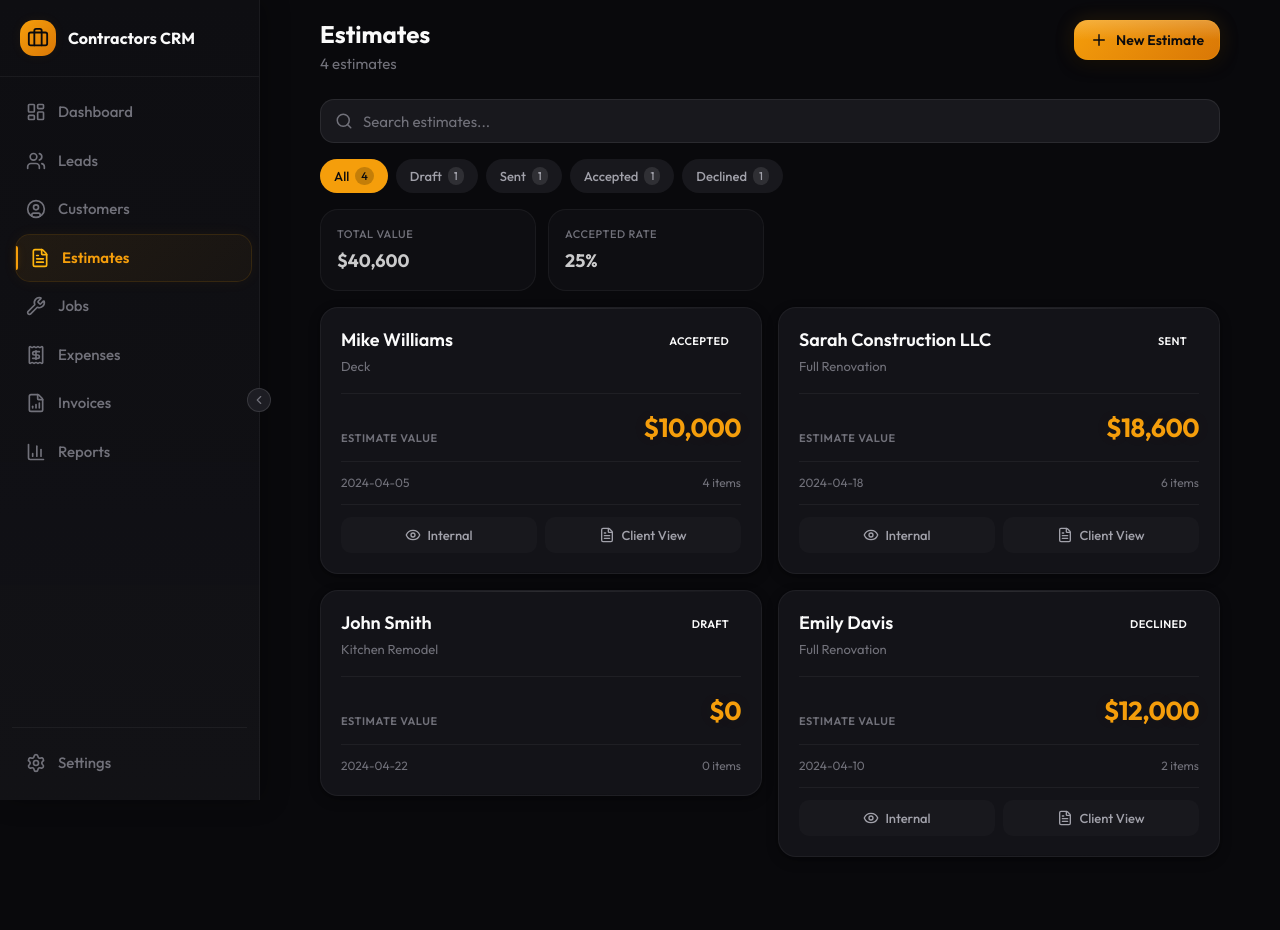
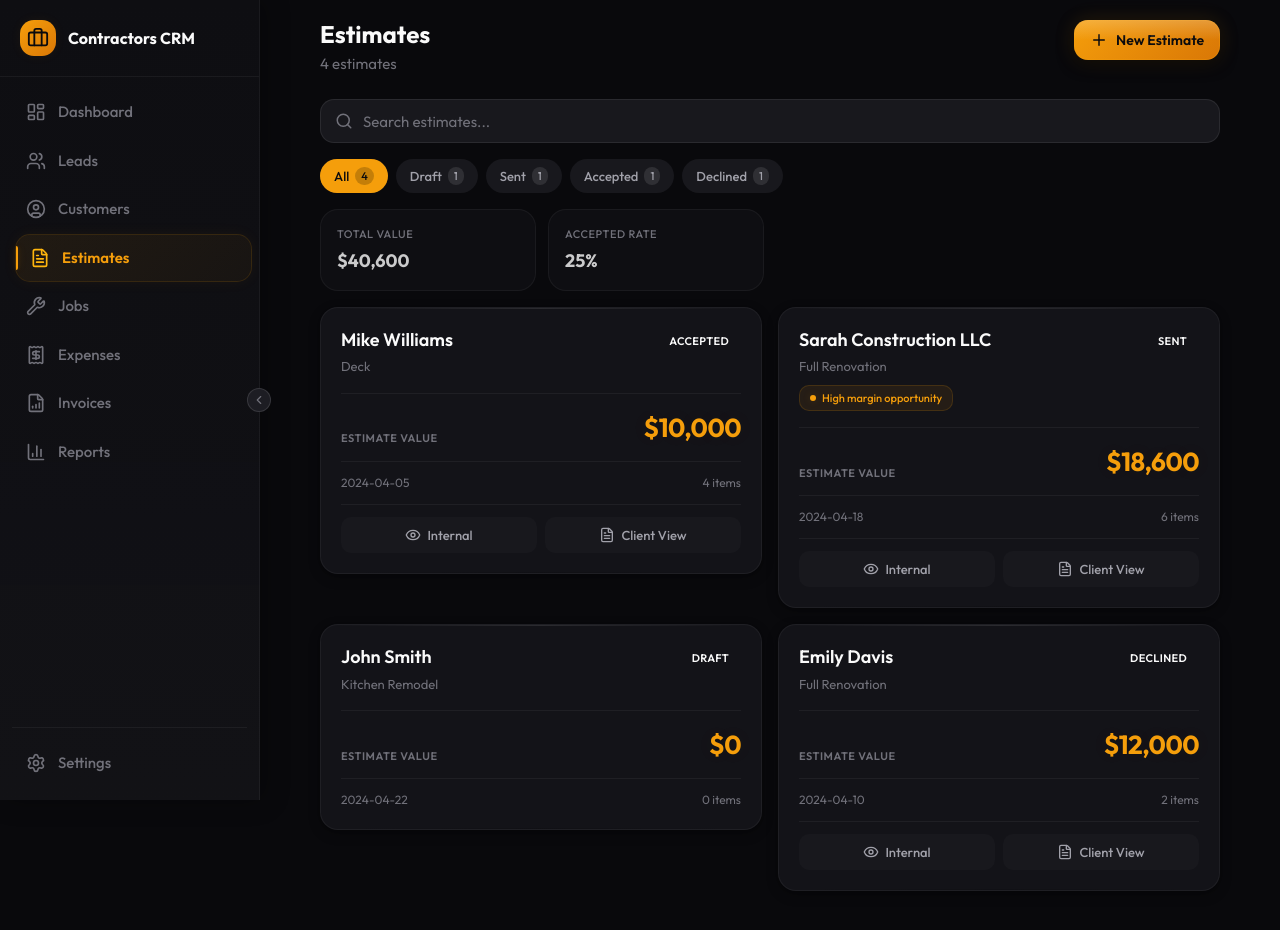
Before and after one commit to furnacerat/CRM, a React (Vite) app: page /estimates in a window 1280 px wide. Shown: the top 930 px of the page. Built offline with nearby package versions, Linux system fonts and the light colour scheme.

Commit message:
feat: decision guidance - subtle action cues
- Ready to send: green dot (draft + good margin)
- Needs follow-up: yellow dot (sent, no response)
- High margin: amber glow (sent + 25%+ margin)

- Visual cues appear inside estimate cards
- User knows what to do next without thinking

```diff
--- a/src/pages/Estimates.jsx
+++ b/src/pages/Estimates.jsx
@@ -136,6 +136,22 @@ export default function Estimates() {
                     <p className={styles.estimateProjects}>
                       {estimate.projects.join(', ')}
                     </p>
+                    {(() => {
+                      const cost = estimate.items?.reduce((s, i) => s + (i.unitCost || 0) * (i.quantity || 1), 0) || 0;
+                      const sell = estimate.totalSell || 0;
+                      const margin = cost > 0 ? ((sell - cost) / sell) * 100 : 0;
+
+                      if (estimate.status === 'sent' && margin >= 25) {
+                        return <span className={`${styles.guidance} ${styles.highMargin}`}>High margin opportunity</span>;
+                      }
+                      if (estimate.status === 'sent') {
+                        return <span className={`${styles.guidance} ${styles.followup}`}>Needs follow-up</span>;
+                      }
+                      if (estimate.status === 'draft' && sell > 0 && margin >= 20) {
+                        return <span className={`${styles.guidance} ${styles.ready}`}>Ready to send</span>;
+                      }
+                      return null;
+                    })()}
                   </div>
                   <span className={`${styles.estimateStatus} ${estimate.status}`}>
                     {estimate.status}
--- a/src/pages/Estimates.module.css
+++ b/src/pages/Estimates.module.css
@@ -103,6 +103,61 @@
   font-size: 0.8125rem;
   color: var(--text-muted);
   margin-top: 6px;
+}
+
+/* Decision Guidance - Subtle visual cues */
+.guidance {
+  display: inline-flex;
+  align-items: center;
+  gap: 6px;
+  padding: 4px 10px;
+  font-size: 0.6875rem;
+  font-weight: 500;
+  border-radius: var(--radius-md);
+  margin-top: 8px;
+}
+
+.guidance.ready {
+  background: rgba(34, 197, 94, 0.08);
+  color: var(--status-success);
+  border: 1px solid rgba(34, 197, 94, 0.15);
+}
+
+.guidance.ready::before {
+  content: '';
+  width: 6px;
+  height: 6px;
+  border-radius: 50%;
+  background: var(--status-success);
+}
+
+.guidance.followup {
+  background: rgba(234, 179, 8, 0.08);
+  color: var(--status-warning);
+  border: 1px solid rgba(234, 179, 8, 0.15);
+}
+
+.guidance.followup::before {
+  content: '';
+  width: 6px;
+  height: 6px;
+  border-radius: 50%;
+  background: var(--status-warning);
+}
+
+.guidance.highMargin {
+  background: rgba(245, 158, 11, 0.08);
+  color: var(--accent-primary);
+  border: 1px solid rgba(245, 158, 11, 0.15);
+}
+
+.guidance.highMargin::before {
+  content: '';
+  width: 6px;
+  height: 6px;
+  border-radius: 50%;
+  background: var(--accent-primary);
+  box-shadow: 0 0 8px var(--glow-accent);
 }
 
 .estimateStatus {
@@ -633,6 +688,20 @@
   font-weight: 700;
   color: var(--accent-primary);
   box-shadow: 0 0 24px var(--glow-accent-subtle);
+  margin-top: auto;
+  position: relative;
+  padding-left: 32px;
+}
+
+.internal .viewTotal::before {
+  content: '';
+  position: absolute;
+  left: 0;
+  top: 0;
+  bottom: 0;
+  width: 4px;
+  background: var(--accent-primary);
+  border-radius: var(--radius-lg) 0 0 var(--radius-lg);
 }
 
 .internal .viewTotalLabel {
```
